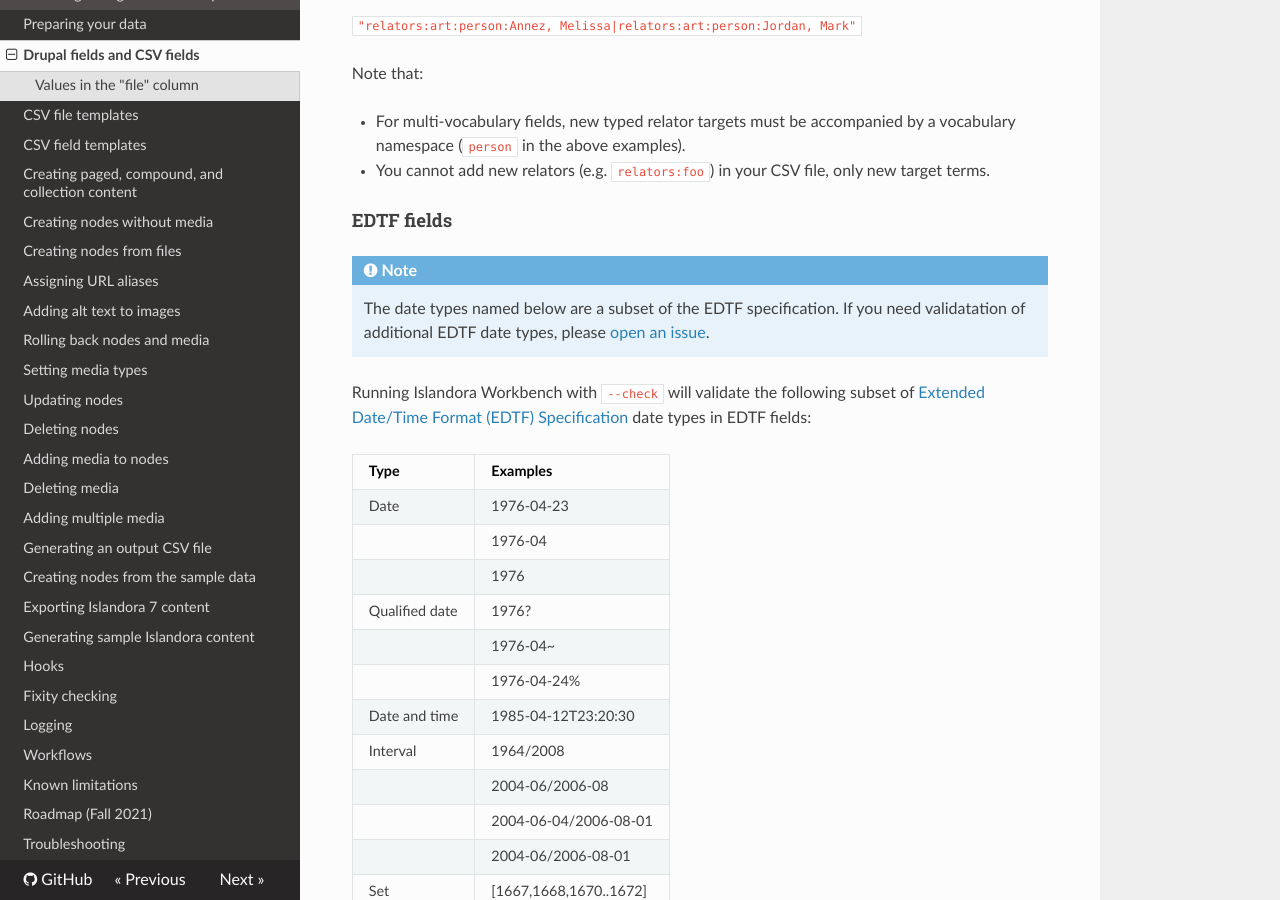
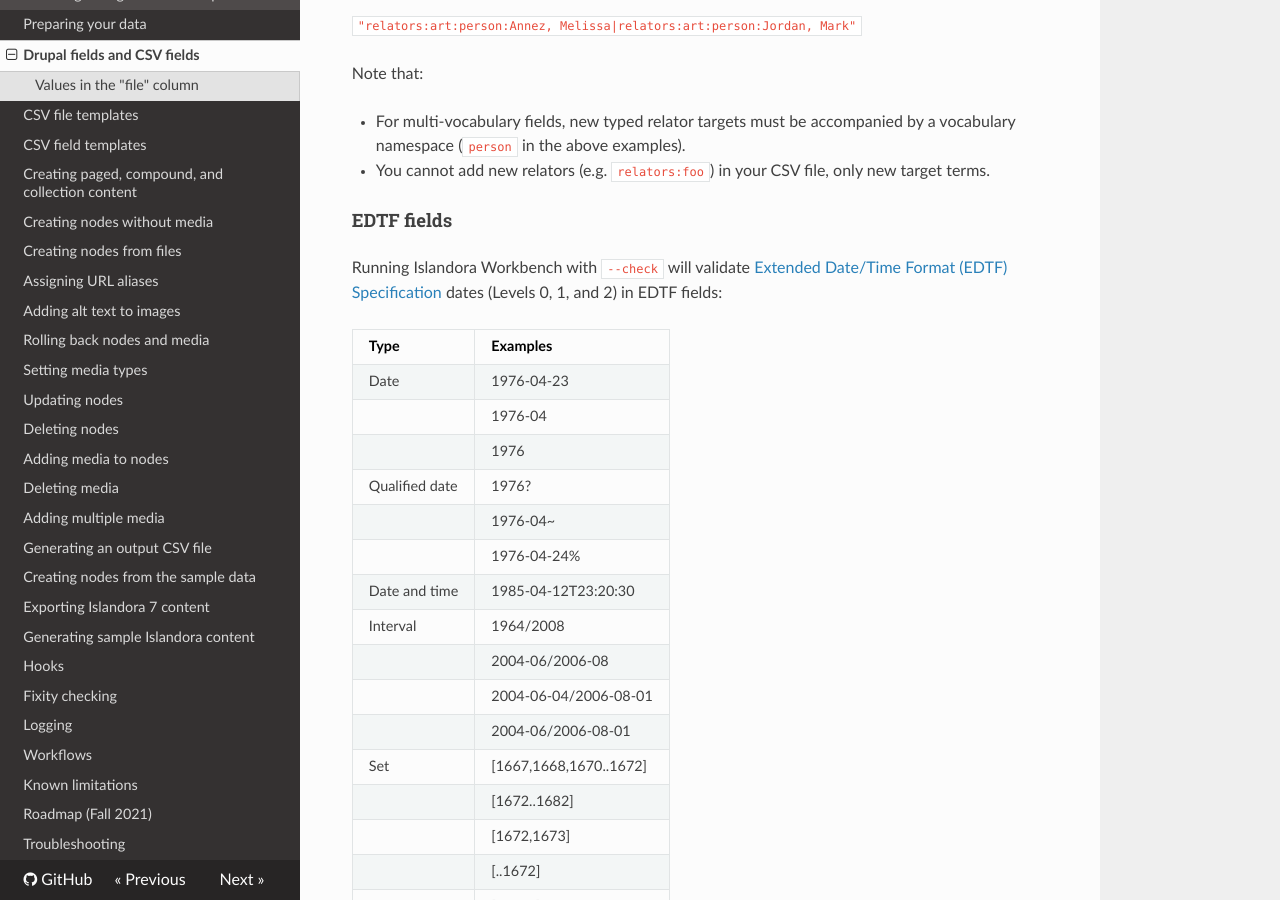
Before and after one commit to mjordan/islandora_workbench_docs, an MkDocs documentation site: the page built from docs/fields.md, in a window 1280 px wide and 900 px high, scrolled down 13436 px. Built offline with MkDocs 1.6.1, drawn with Linux system fonts in a browser that asks for light colours; nearby versions of some CDN libraries; old or Windows-style settings are respelled for this version of MkDocs.

Commit message:
Updated EDTF section of fields.md.

```diff
--- a/docs/fields.md
+++ b/docs/fields.md
@@ -346,10 +346,7 @@
 
 #### EDTF fields
 
-!!! note
-    The date types named below are a subset of the EDTF specification. If you need validatation of additional EDTF date types, please [open an issue](https://github.com/mjordan/islandora_workbench/issues).
-
-Running Islandora Workbench with `--check` will validate the following subset of [Extended Date/Time Format (EDTF) Specification](https://www.loc.gov/standards/datetime/) date types in EDTF fields:
+Running Islandora Workbench with `--check` will validate [Extended Date/Time Format (EDTF) Specification](https://www.loc.gov/standards/datetime/) dates (Levels 0, 1, and 2) in EDTF fields:
 
 | Type | Examples |
 | --- | --- |
```
Also changed, not shown: site/index.html.
